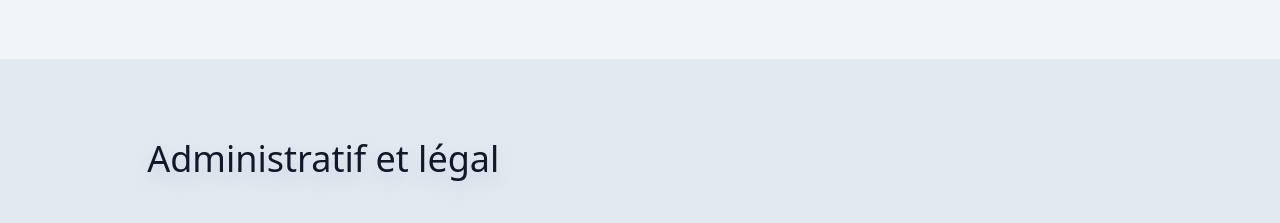
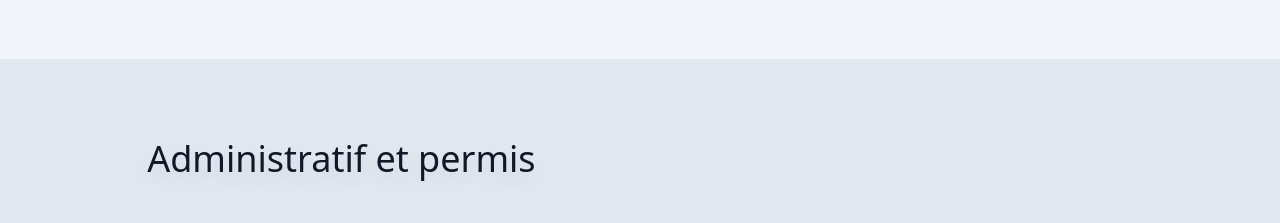
Before and after one commit to tsepton/jfdforage, a Next.js app: page / in a window 1280 px wide. Shown: the part 2740-2963 px from the top of the page. Built offline with nearby package versions, Linux system fonts and the light colour scheme.

Commit message:
Fix typo

```diff
--- a/src/translations/fr.js
+++ b/src/translations/fr.js
@@ -70,7 +70,7 @@ export default {
       ]
     },
     permit: {
-      title: "Administratif et légal",
+      title: "Administratif et permis",
       motivation: "Si vous le souhaitez, JFD forage peut se charger du suivi administratif de votre dossier.",
       belgium: "Je souhaite réaliser un forage géothermique en WALLONIE",
       belgiumContent: "Une déclaration de classe 3 auprès de l’administration communale est suffisante. Nous pouvons nous en charger ou vous accompagner dans ces démarches.",
```
